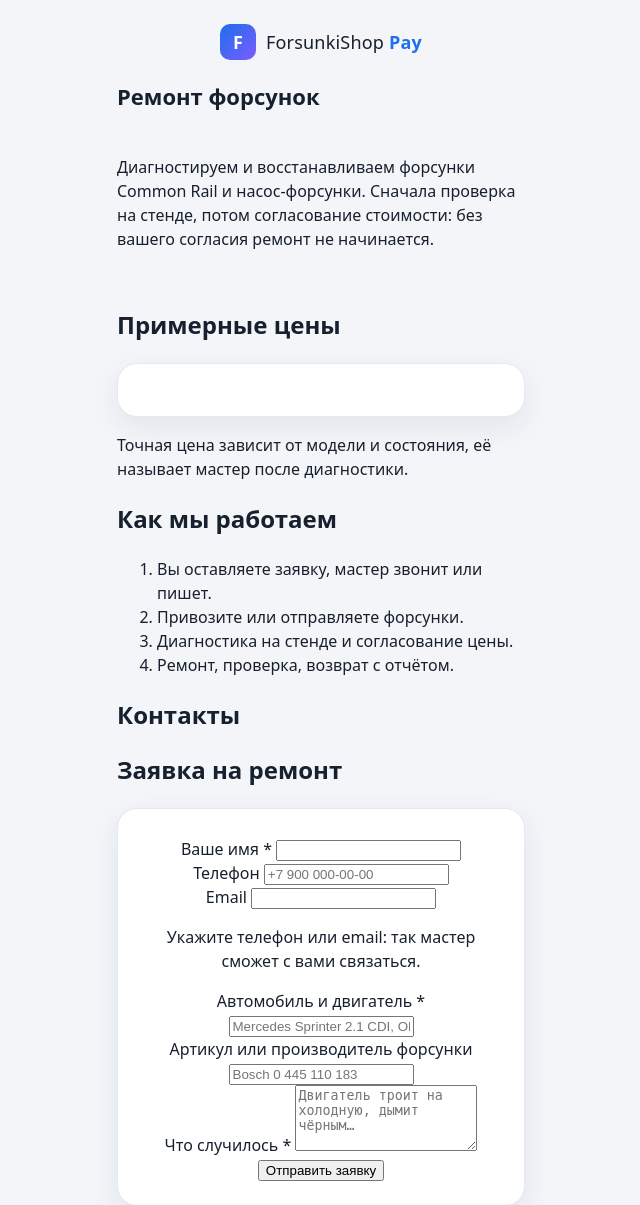
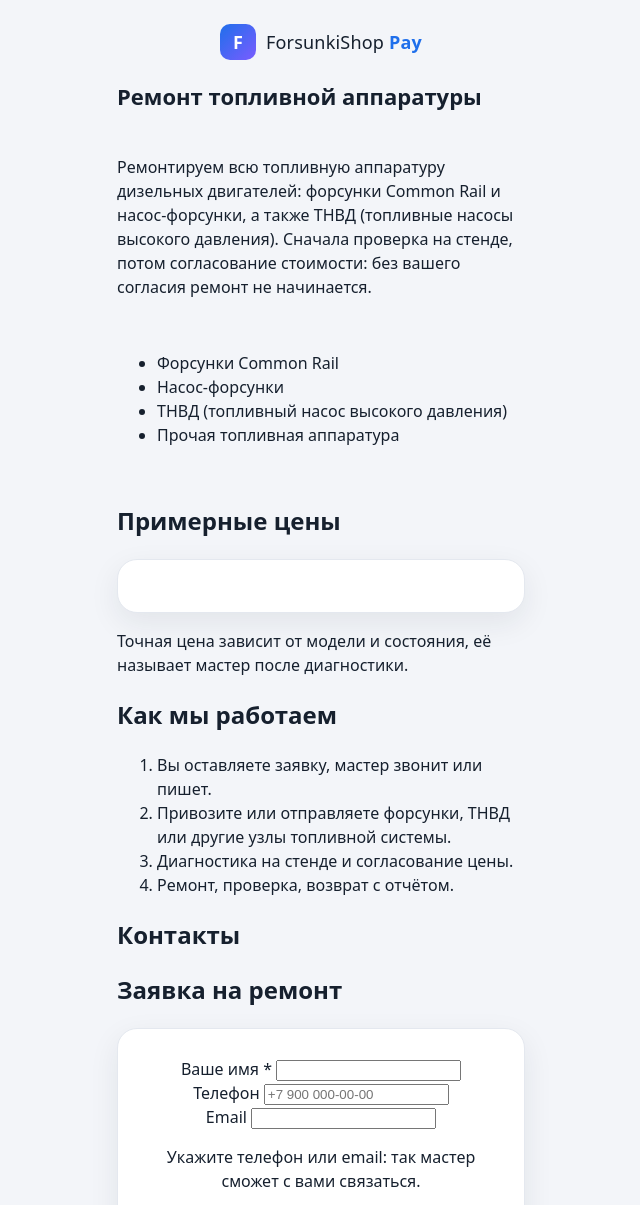
Before and after one commit to Stepan1709/forsunki-shop, a Python web app: template services/web/app/templates/repair.html in a window 1280 px wide. Shown: the top 1205 px of the page, without its empty margins (319-959 px from the left). Run offline with Jinja, Linux system fonts and the light colour scheme; the template is opened without the code that fills it, so the values that code supplies are empty.

Commit message:
fix(web): подгрузка «Показать ещё» в сетку, ТНВД на странице ремонта, статус nginx в README
Кнопка «Показать ещё» лежит в обёртке col-span-full, а htmx заменял только саму ссылку (hx-target="this"):
новые карточки вставлялись внутрь обёртки, а не в сетку, и растягивались на всю ширину с огромными значками.
Теперь заменяется вся обёртка (closest div); добавлен регрессионный тест.

Страница ремонта: описана вся топливная аппаратура дизельных двигателей, включая ТНВД (топливный насос
высокого давления); в список цен добавлены диагностика и ремонт ТНВД; обновлены заголовок и описание.
В README у nginx вместо «в разработке» указан реальный статус.

```diff
--- a/services/web/app/routes/pages.py
+++ b/services/web/app/routes/pages.py
@@ -17,6 +17,8 @@ health_router = APIRouter(prefix="/health")
 
 REPAIR_PRICES = [
     ("Диагностика форсунок на стенде", "от 1 500 ₽"),
+    ("Диагностика ТНВД на стенде", "от 2 000 ₽"),
+    ("Ремонт ТНВД (топливный насос высокого давления)", "от 8 000 ₽"),
     ("Чистка и проверка (ультразвук)", "от 2 500 ₽"),
     ("Ремонт Common Rail (Bosch, Denso, Delphi, Siemens)", "от 6 000 ₽"),
     ("Ремонт насос-форсунки", "от 5 500 ₽"),
--- a/services/web/app/templates/index.html
+++ b/services/web/app/templates/index.html
@@ -5,7 +5,7 @@
     <h1 class="text-3xl font-bold leading-tight sm:text-4xl">Дизельные форсунки: продажа и ремонт</h1>
     <p class="mt-4 text-lg text-slate-300">
       Новые и восстановленные форсунки Bosch, Denso, Delphi и Siemens для Common Rail и насос-форсунок.
-      Собственный стенд для диагностики и ремонта.
+      Собственный стенд для диагностики и ремонта форсунок и ТНВД.
     </p>
     <div class="mt-8 flex flex-wrap gap-3">
       <a href="/shop" class="btn-primary px-6 py-3 text-base">Перейти в магазин</a>
--- a/services/web/app/templates/repair.html
+++ b/services/web/app/templates/repair.html
@@ -1,11 +1,17 @@
 {% extends "base.html" %}
-{% block title %}Ремонт форсунок: {{ shop.shop_name }}{% endblock %}
-{% block description %}Диагностика и ремонт дизельных форсунок Common Rail и насос-форсунок на стенде.{% endblock %}
+{% block title %}Ремонт топливной аппаратуры: {{ shop.shop_name }}{% endblock %}
+{% block description %}Диагностика и ремонт топливной аппаратуры дизельных двигателей: форсунки Common Rail и насос-форсунки, ТНВД (топливные насосы высокого давления).{% endblock %}
 {% block content %}
-<h1 class="text-3xl font-bold">Ремонт форсунок</h1>
+<h1 class="text-3xl font-bold">Ремонт топливной аппаратуры</h1>
 <p class="mt-2 max-w-3xl text-lg text-slate-600 dark:text-slate-400">
-  Диагностируем и восстанавливаем форсунки Common Rail и насос-форсунки. Сначала проверка на стенде, потом согласование стоимости: без вашего согласия ремонт не начинается.
+  Ремонтируем всю топливную аппаратуру дизельных двигателей: форсунки Common Rail и насос-форсунки, а также ТНВД (топливные насосы высокого давления). Сначала проверка на стенде, потом согласование стоимости: без вашего согласия ремонт не начинается.
 </p>
+<ul class="mt-4 flex flex-wrap gap-2 text-sm" aria-label="Что ремонтируем">
+  <li class="badge bg-brand-50 text-brand-700 dark:bg-slate-800 dark:text-brand-300">Форсунки Common Rail</li>
+  <li class="badge bg-brand-50 text-brand-700 dark:bg-slate-800 dark:text-brand-300">Насос-форсунки</li>
+  <li class="badge bg-brand-50 text-brand-700 dark:bg-slate-800 dark:text-brand-300">ТНВД (топливный насос высокого давления)</li>
+  <li class="badge bg-brand-50 text-brand-700 dark:bg-slate-800 dark:text-brand-300">Прочая топливная аппаратура</li>
+</ul>
 
 <div class="mt-8 grid gap-8 lg:grid-cols-5">
   <div class="space-y-8 lg:col-span-2">
@@ -22,7 +28,7 @@
       <h2 class="text-xl font-semibold">Как мы работаем</h2>
       <ol class="mt-3 list-inside list-decimal space-y-1 text-slate-700 dark:text-slate-300">
         <li>Вы оставляете заявку, мастер звонит или пишет.</li>
-        <li>Привозите или отправляете форсунки.</li>
+        <li>Привозите или отправляете форсунки, ТНВД или другие узлы топливной системы.</li>
         <li>Диагностика на стенде и согласование цены.</li>
         <li>Ремонт, проверка, возврат с отчётом.</li>
       </ol>
--- a/services/web/app/templates/shop/_page.html
+++ b/services/web/app/templates/shop/_page.html
@@ -1,9 +1,10 @@
 {% for i in items %}{% include "shop/_card.html" %}{% endfor %}
 {% if next_query %}
-  {# Кнопка заменяет сама себя следующей порцией карточек (и новой кнопкой, если страницы ещё есть). #}
+  {# Заменяется вся обёртка кнопки (closest div), а не только ссылка: иначе новые карточки оказались бы
+     внутри обёртки col-span-full и растянулись бы на всю ширину вместо ячеек сетки. #}
   <div class="col-span-full text-center">
     <a href="/shop?{{ next_query }}" class="btn-secondary"
-       hx-get="/shop?{{ next_query }}" hx-target="this" hx-swap="outerHTML" hx-push-url="false">
+       hx-get="/shop?{{ next_query }}" hx-target="closest div" hx-swap="outerHTML" hx-push-url="false">
       Показать ещё <span class="spinner"></span>
     </a>
   </div>
```
Also changed, not shown: services/web/tests/test_pages.py (+28 -0 lines), README.md.
